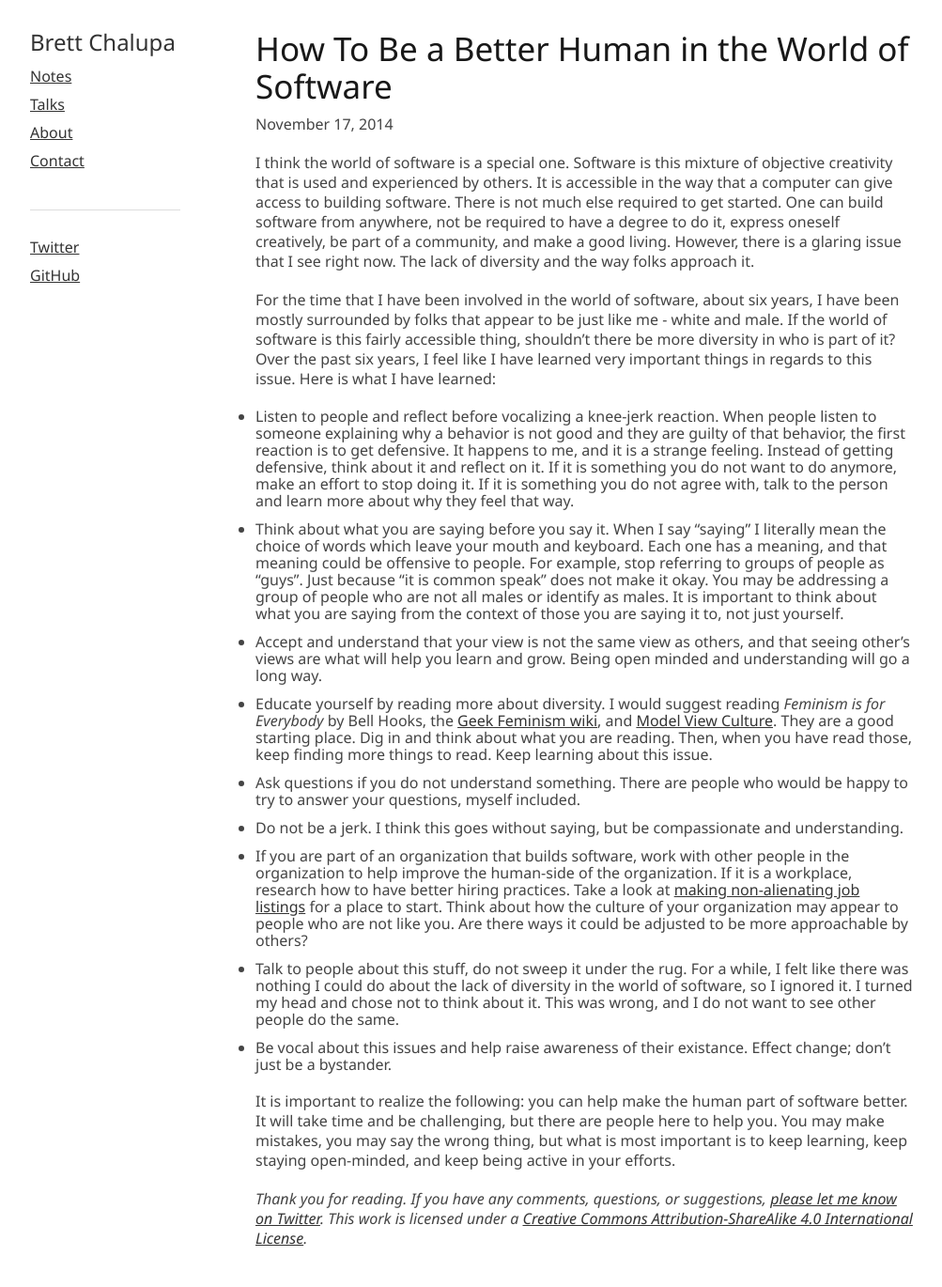
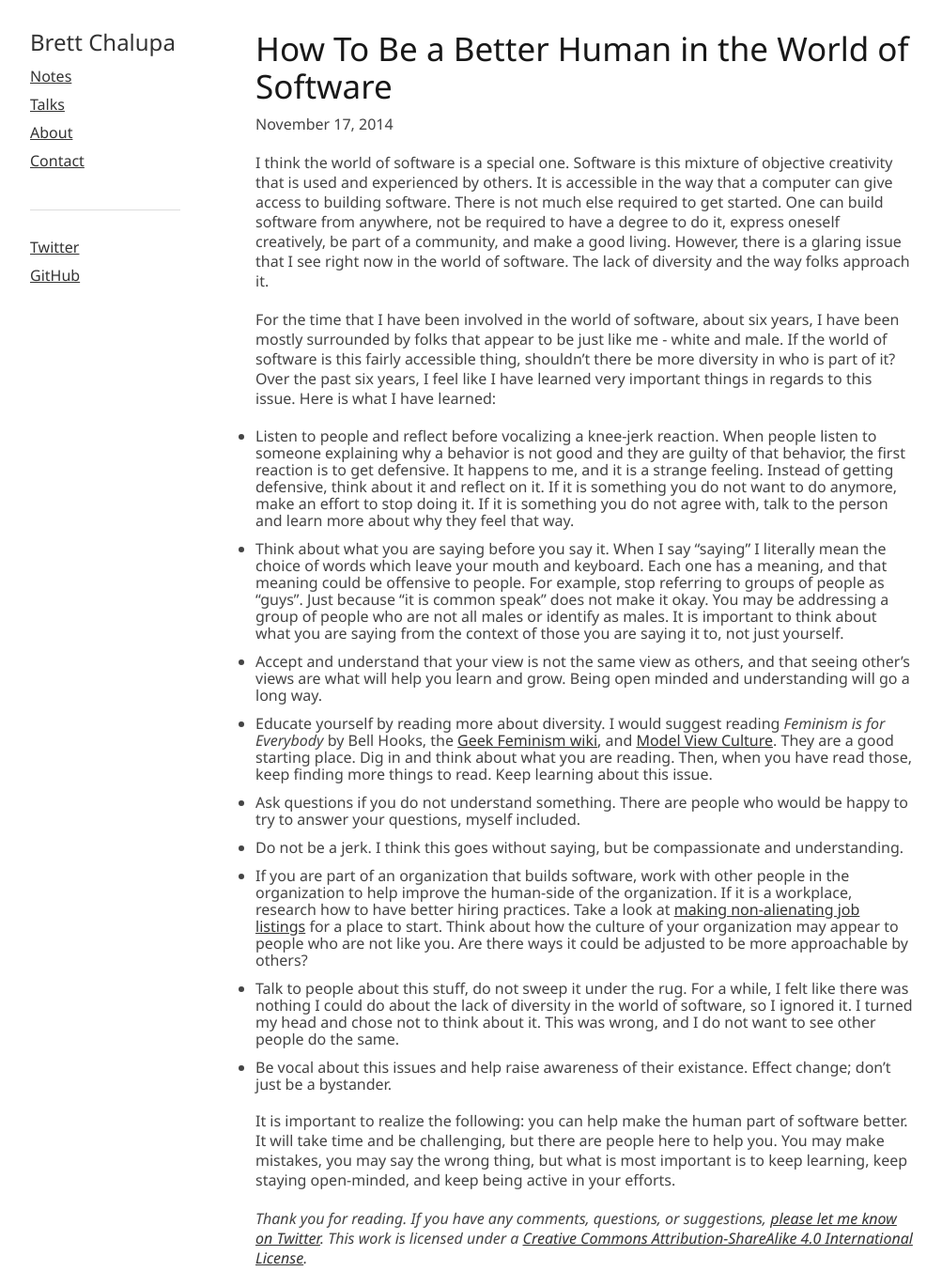
Before and after one commit to brettchalupa/brettchalupa.github.io, a Jekyll site: the page built from _posts/notes/2014-11-17-how-to-be-a-better-human-being-in-the-world-of-software.markdown, in a window 1280 px wide. Shown: the whole page at 94% size, without its empty margins (138-1141 px from the left). Built offline with Jekyll 4.4.1, drawn with Linux system fonts in a browser that asks for light colours; Markdown is read by kramdown in place of the engine named in the settings; before the commit the page ends 1349 px from its top, so only the background shows below that.

Commit message:
Add context to glaring issue part of Human note
thanks @zevav

```diff
--- a/_posts/notes/2014-11-17-how-to-be-a-better-human-being-in-the-world-of-software.markdown
+++ b/_posts/notes/2014-11-17-how-to-be-a-better-human-being-in-the-world-of-software.markdown
@@ -11,8 +11,8 @@ accessible in the way that a computer can give access to building software.
 There is not much else required to get started. One can build software from
 anywhere, not be required to have a degree to do it, express oneself
 creatively, be part of a community, and make a good living. However, there is a
-glaring issue that I see right now. The lack of diversity and the way folks
-approach it.
+glaring issue that I see right now in the world of software. The lack of diversity
+and the way folks approach it.
 
 For the time that I have been involved in the world of software, about six
 years, I have been mostly surrounded by folks that appear to be just like me -
```
